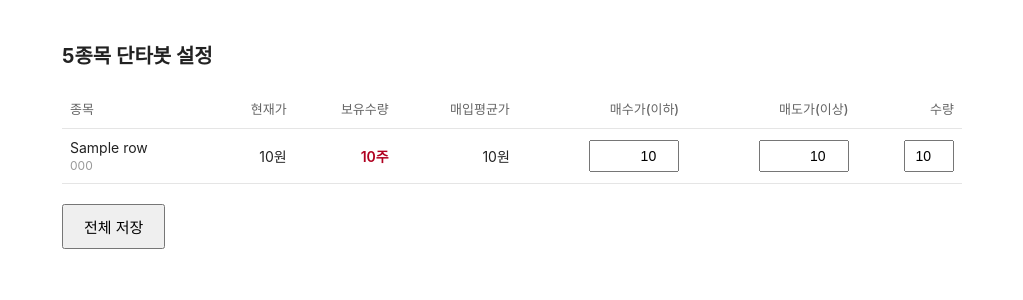
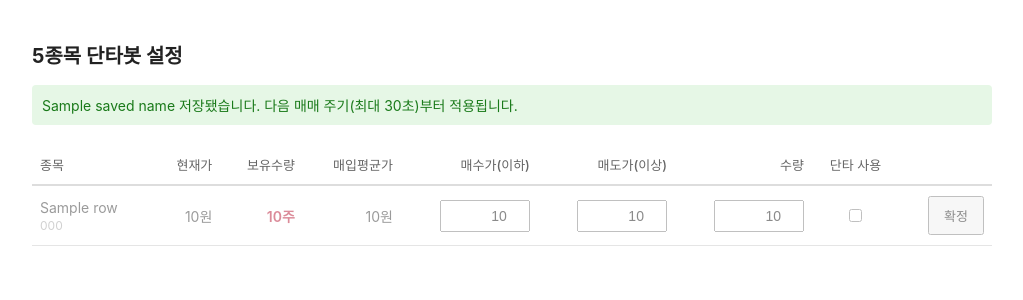
Before and after one commit to NohYeaJin/kis-autotrader, a Flask app: template templates/index.html in a window 1280 px wide. Shown: the top 300 px of the page, without its empty margins (128-1151 px from the left). Run offline with Flask 3, Linux system fonts and the light colour scheme; the template is opened without the code that fills it: most values are stand-ins (such as "Sample title", 1, 10 or a date in 2020); parts of the project's set-up code (start-up, migrations or seed data) failed here and were passed over.

Commit message:
Per-stock save buttons and an enable/disable toggle
Replace the single "전체 저장" button with an independent form per
row (POST /update/<code>) so saving one stock no longer requires
resubmitting all 5. Also add an "enabled" checkbox per stock instead
of overloading price=0 as a pause signal — main.py now skips any
stock with enabled=false entirely (no price check, no orders).
Also includes the earlier retry fix for get_current_price.

Co-Authored-By: Claude Sonnet 5 <noreply@anthropic.com>

```diff
--- a/kis_api.py
+++ b/kis_api.py
@@ -58,17 +58,29 @@ class KisApi:
             "custtype": "P",
         }
 
+    def _get_with_retry(self, url: str, tr_id: str, params: dict, retries: int = 2) -> dict:
+        last_error = None
+        for attempt in range(retries):
+            try:
+                res = requests.get(url, headers=self._headers(tr_id), params=params, timeout=10)
+                res.raise_for_status()
+                data = res.json()
+                if data.get("rt_cd") != "0":
+                    raise RuntimeError(f"조회 실패: {data.get('msg1')}")
+                return data
+            except (requests.exceptions.HTTPError, RuntimeError) as exc:
+                last_error = exc
+                if attempt < retries - 1:
+                    time.sleep(1)
+        raise last_error
+
     def get_current_price(self, stock_code: str) -> int:
         url = f"{self.settings.base_url}/uapi/domestic-stock/v1/quotations/inquire-price"
         params = {
             "FID_COND_MRKT_DIV_CODE": "J",
             "FID_INPUT_ISCD": stock_code,
         }
-        res = requests.get(url, headers=self._headers(PRICE_TR_ID), params=params, timeout=10)
-        res.raise_for_status()
-        data = res.json()
-        if data.get("rt_cd") != "0":
-            raise RuntimeError(f"현재가 조회 실패: {data.get('msg1')}")
+        data = self._get_with_retry(url, PRICE_TR_ID, params)
         return int(data["output"]["stck_prpr"])
 
     def _find_holding(self, stock_code: str) -> dict | None:
@@ -87,22 +99,7 @@ class KisApi:
             "CTX_AREA_FK100": "",
             "CTX_AREA_NK100": "",
         }
-        last_error = None
-        for attempt in range(2):
-            try:
-                res = requests.get(url, headers=self._headers(tr_id), params=params, timeout=10)
-                res.raise_for_status()
-                data = res.json()
-                if data.get("rt_cd") != "0":
-                    raise RuntimeError(f"잔고 조회 실패: {data.get('msg1')}")
-                break
-            except (requests.exceptions.HTTPError, RuntimeError) as exc:
-                last_error = exc
-                if attempt == 0:
-                    time.sleep(1)
-        else:
-            raise last_error
-
+        data = self._get_with_retry(url, tr_id, params)
         for item in data.get("output1", []):
             if item.get("pdno") == stock_code:
                 return item
--- a/main.py
+++ b/main.py
@@ -88,6 +88,9 @@ def run() -> None:
             code, name = stock["code"], stock["name"]
             try:
                 stock_settings = trade_settings[code]
+                if not stock_settings.get("enabled", True):
+                    continue
+
                 buy_price = stock_settings["buy_price"]
                 sell_price = stock_settings["sell_price"]
                 order_qty = stock_settings["order_qty"]
--- a/templates/index.html
+++ b/templates/index.html
@@ -4,62 +4,66 @@
   <meta charset="utf-8">
   <title>단타봇 설정</title>
   <style>
-    body { font-family: -apple-system, sans-serif; max-width: 900px; margin: 40px auto; color: #222; padding: 0 16px; }
+    body { font-family: -apple-system, sans-serif; max-width: 960px; margin: 40px auto; color: #222; padding: 0 16px; }
     h1 { font-size: 20px; }
-    table { width: 100%; border-collapse: collapse; margin-top: 20px; font-size: 14px; }
-    th, td { padding: 10px 8px; border-bottom: 1px solid #e5e5e5; text-align: right; white-space: nowrap; }
-    th:first-child, td:first-child { text-align: left; }
-    th { color: #666; font-weight: 500; font-size: 13px; }
-    input { width: 90px; padding: 6px; font-size: 14px; box-sizing: border-box; text-align: right; }
-    button { margin-top: 20px; padding: 10px 20px; font-size: 15px; cursor: pointer; }
     .msg { margin-top: 16px; padding: 10px; border-radius: 4px; font-size: 14px; }
     .msg.ok { background: #e6f7e6; color: #1a7a1a; }
     .msg.error { background: #fdeaea; color: #b00020; }
+
+    .table { display: table; width: 100%; border-collapse: collapse; margin-top: 20px; font-size: 14px; }
+    .row { display: table-row; }
+    .row > * { display: table-cell; padding: 10px 8px; border-bottom: 1px solid #e5e5e5; text-align: right; vertical-align: middle; white-space: nowrap; }
+    .row > *:first-child { text-align: left; }
+    .header > * { color: #666; font-weight: 500; font-size: 13px; border-bottom: 2px solid #ddd; }
+
+    .row.disabled { opacity: 0.45; }
+
+    input[type=number] { width: 90px; padding: 6px; font-size: 14px; box-sizing: border-box; text-align: right; }
     .qty-input { width: 50px; }
+    button { padding: 8px 14px; font-size: 13px; cursor: pointer; }
     .held { color: #b00020; font-weight: 600; }
+    .enable-cell { text-align: center !important; }
   </style>
 </head>
 <body>
   <h1>5종목 단타봇 설정</h1>
 
-  {% if saved %}
-  <div class="msg ok">저장됐습니다. 다음 매매 주기(최대 30초)부터 적용됩니다.</div>
+  {% if saved_name %}
+  <div class="msg ok">{{ saved_name }} 저장됐습니다. 다음 매매 주기(최대 30초)부터 적용됩니다.</div>
   {% endif %}
-  {% if error %}
-  <div class="msg error">{{ error }}</div>
+  {% if error_name %}
+  <div class="msg error">{{ error_name }} 값을 올바르게 입력해주세요 (양의 정수).</div>
   {% endif %}
   {% if status_error %}
   <div class="msg error">{{ status_error }}</div>
   {% endif %}
 
-  <form method="post">
-    <table>
-      <thead>
-        <tr>
-          <th>종목</th>
-          <th>현재가</th>
-          <th>보유수량</th>
-          <th>매입평균가</th>
-          <th>매수가(이하)</th>
-          <th>매도가(이상)</th>
-          <th>수량</th>
-        </tr>
-      </thead>
-      <tbody>
-        {% for row in rows %}
-        <tr>
-          <td>{{ row.name }}<br><span style="color:#999; font-size:12px;">{{ row.code }}</span></td>
-          <td>{{ "{:,}".format(row.current_price) + "원" if row.current_price is not none else "조회 실패" }}</td>
-          <td class="{{ 'held' if row.holding.qty > 0 else '' }}">{{ row.holding.qty }}주</td>
-          <td>{{ "{:,}".format(row.holding.avg_price) + "원" if row.holding.qty > 0 else "-" }}</td>
-          <td><input type="number" name="buy_price_{{ row.code }}" value="{{ row.settings.buy_price }}" required min="1"></td>
-          <td><input type="number" name="sell_price_{{ row.code }}" value="{{ row.settings.sell_price }}" required min="1"></td>
-          <td><input class="qty-input" type="number" name="order_qty_{{ row.code }}" value="{{ row.settings.order_qty }}" required min="1"></td>
-        </tr>
-        {% endfor %}
-      </tbody>
-    </table>
-    <button type="submit">전체 저장</button>
-  </form>
+  <div class="table">
+    <div class="row header">
+      <div>종목</div>
+      <div>현재가</div>
+      <div>보유수량</div>
+      <div>매입평균가</div>
+      <div>매수가(이하)</div>
+      <div>매도가(이상)</div>
+      <div>수량</div>
+      <div class="enable-cell">단타 사용</div>
+      <div></div>
+    </div>
+
+    {% for row in rows %}
+    <form class="row{{ ' disabled' if not row.settings.enabled }}" method="post" action="/update/{{ row.code }}">
+      <div>{{ row.name }}<br><span style="color:#999; font-size:12px;">{{ row.code }}</span></div>
+      <div>{{ "{:,}".format(row.current_price) + "원" if row.current_price is not none else "조회 실패" }}</div>
+      <div class="{{ 'held' if row.holding.qty > 0 else '' }}">{{ row.holding.qty }}주</div>
+      <div>{{ "{:,}".format(row.holding.avg_price) + "원" if row.holding.qty > 0 else "-" }}</div>
+      <div><input type="number" name="buy_price" value="{{ row.settings.buy_price }}" required min="1"></div>
+      <div><input type="number" name="sell_price" value="{{ row.settings.sell_price }}" required min="1"></div>
+      <div><input class="qty-input" type="number" name="order_qty" value="{{ row.settings.order_qty }}" required min="1"></div>
+      <div class="enable-cell"><input type="checkbox" name="enabled" {{ "checked" if row.settings.enabled }}></div>
+      <div><button type="submit">확정</button></div>
+    </form>
+    {% endfor %}
+  </div>
 </body>
 </html>
--- a/web_app.py
+++ b/web_app.py
@@ -8,31 +8,36 @@ app = Flask(__name__)
 settings = load_settings()
 api = KisApi(settings)
 
+STOCK_NAMES = {s["code"]: s["name"] for s in STOCKS}
 
-@app.route("/", methods=["GET", "POST"])
+
+@app.route("/update/<code>", methods=["POST"])
+def update(code):
+    if code not in STOCK_NAMES:
+        return "알 수 없는 종목", 404
+
+    try:
+        buy_price = int(request.form["buy_price"])
+        sell_price = int(request.form["sell_price"])
+        order_qty = int(request.form["order_qty"])
+        if buy_price <= 0 or sell_price <= 0 or order_qty <= 0:
+            raise ValueError
+
+        trade_settings = load_trade_settings()
+        trade_settings[code] = {
+            "buy_price": buy_price,
+            "sell_price": sell_price,
+            "order_qty": order_qty,
+            "enabled": "enabled" in request.form,
+        }
+        save_trade_settings(trade_settings)
+        return redirect(url_for("index", saved=code))
+    except (KeyError, ValueError):
+        return redirect(url_for("index", error=code))
+
+
+@app.route("/", methods=["GET"])
 def index():
-    error = None
-
-    if request.method == "POST":
-        try:
-            trade_settings = load_trade_settings()
-            for stock in STOCKS:
-                code = stock["code"]
-                buy_price = int(request.form[f"buy_price_{code}"])
-                sell_price = int(request.form[f"sell_price_{code}"])
-                order_qty = int(request.form[f"order_qty_{code}"])
-                if buy_price <= 0 or sell_price <= 0 or order_qty <= 0:
-                    raise ValueError
-                trade_settings[code] = {
-                    "buy_price": buy_price,
-                    "sell_price": sell_price,
-                    "order_qty": order_qty,
-                }
-            save_trade_settings(trade_settings)
-            return redirect(url_for("index", saved=1))
-        except (KeyError, ValueError):
-            error = "값을 올바르게 입력해주세요 (양의 정수)."
-
     trade_settings = load_trade_settings()
     rows = []
     status_errors = []
@@ -63,13 +68,15 @@ def index():
         )
 
     status_error = " / ".join(status_errors) if status_errors else None
+    saved_code = request.args.get("saved")
+    error_code = request.args.get("error")
 
     return render_template(
         "index.html",
         rows=rows,
-        error=error,
-        saved=request.args.get("saved"),
         status_error=status_error,
+        saved_name=STOCK_NAMES.get(saved_code),
+        error_name=STOCK_NAMES.get(error_code),
     )
 
 
```
Also changed, not shown: trade_settings.py (+6 -6 lines).
